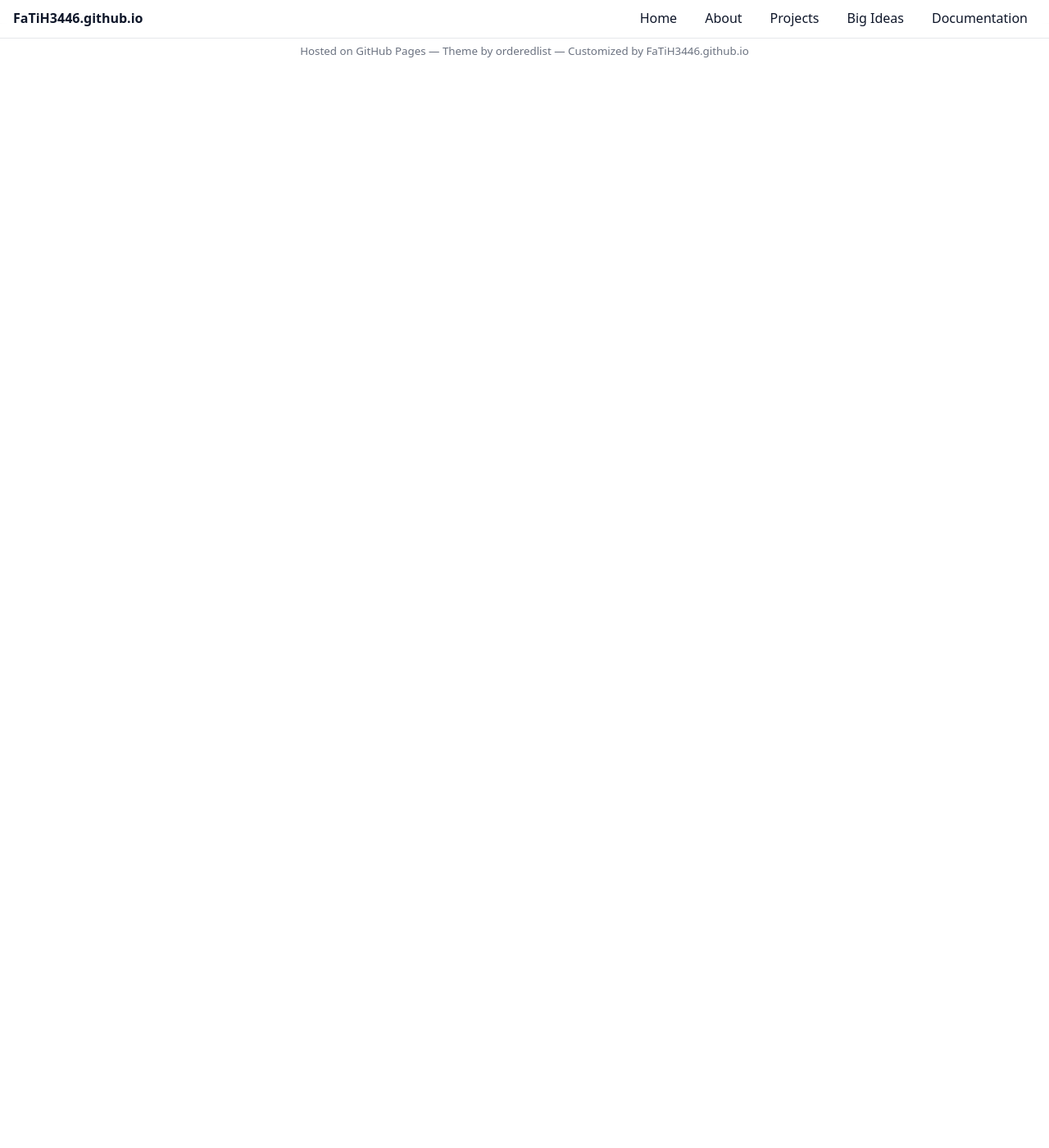
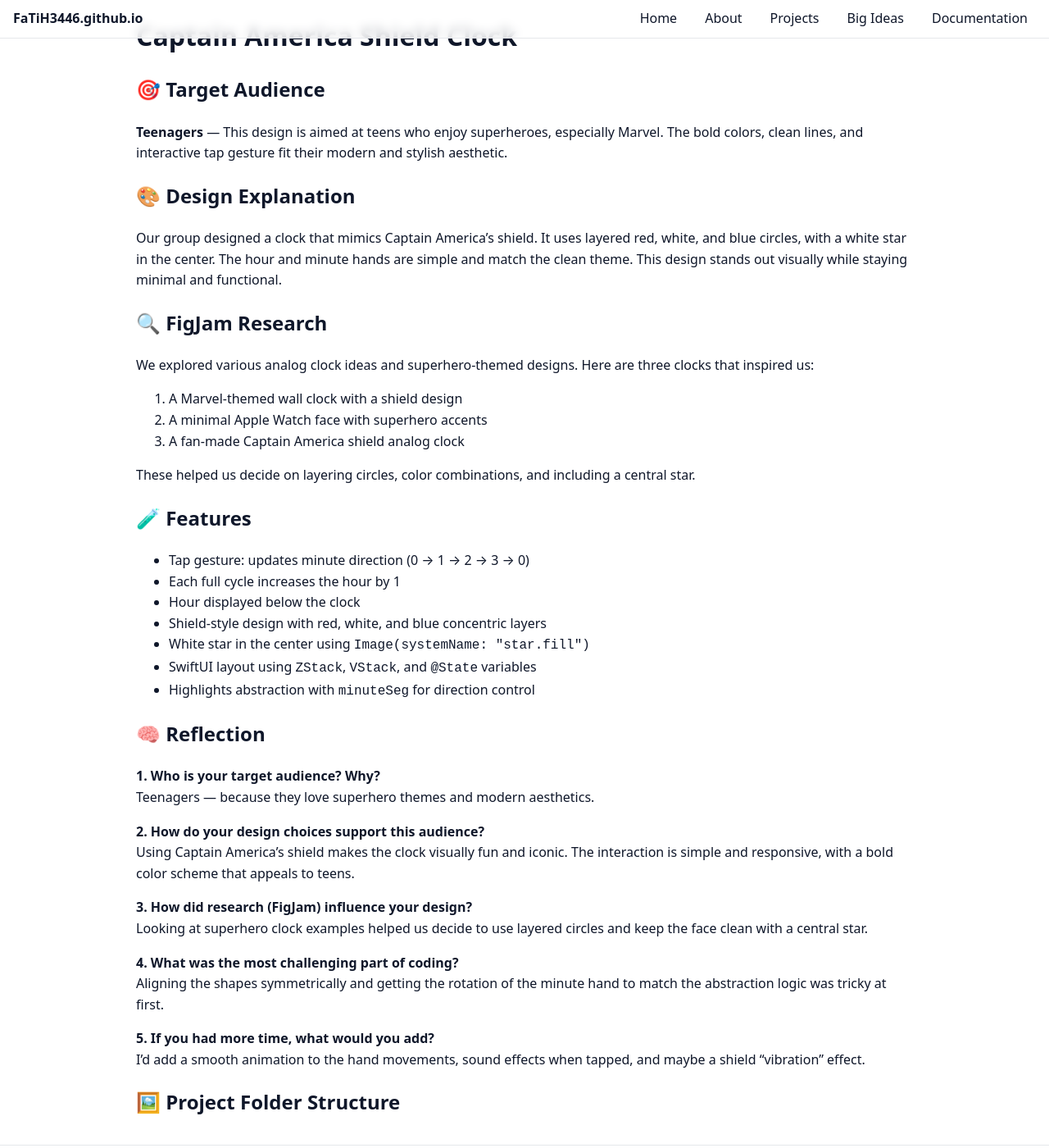
Before and after one commit to FaTiH3446/FaTiH3446.github.io, a Jekyll site: the page built from project.md, in a window 1280 px wide and 1400 px high, scrolled down 2126 px. Shown: the whole window at 82% size. Built offline with Jekyll 4.4.1, drawn with Linux system fonts in a browser that asks for light colours; before the commit the page ends 2221 px from its top, so only the background shows below that.

Commit message:
Update project.md

```diff
--- a/project.md
+++ b/project.md
@@ -110,3 +110,47 @@ ng TicTacToe.swift…]()
 
 
 - **Link:** <https://github.com/FaTiH3446/>
+
+# Captain America Shield Clock
+
+## 🎯 Target Audience
+**Teenagers** — This design is aimed at teens who enjoy superheroes, especially Marvel. The bold colors, clean lines, and interactive tap gesture fit their modern and stylish aesthetic.
+
+## 🎨 Design Explanation
+Our group designed a clock that mimics Captain America's shield. It uses layered red, white, and blue circles, with a white star in the center. The hour and minute hands are simple and match the clean theme. This design stands out visually while staying minimal and functional.
+
+## 🔍 FigJam Research
+We explored various analog clock ideas and superhero-themed designs. Here are three clocks that inspired us:
+1. A Marvel-themed wall clock with a shield design
+2. A minimal Apple Watch face with superhero accents
+3. A fan-made Captain America shield analog clock
+
+These helped us decide on layering circles, color combinations, and including a central star.
+
+## 🧪 Features
+- Tap gesture: updates minute direction (0 → 1 → 2 → 3 → 0)
+- Each full cycle increases the hour by 1
+- Hour displayed below the clock
+- Shield-style design with red, white, and blue concentric layers
+- White star in the center using `Image(systemName: "star.fill")`
+- SwiftUI layout using `ZStack`, `VStack`, and `@State` variables
+- Highlights abstraction with `minuteSeg` for direction control
+
+## 🧠 Reflection
+
+**1. Who is your target audience? Why?**
+Teenagers — because they love superhero themes and modern aesthetics.
+
+**2. How do your design choices support this audience?**
+Using Captain America's shield makes the clock visually fun and iconic. The interaction is simple and responsive, with a bold color scheme that appeals to teens.
+
+**3. How did research (FigJam) influence your design?**
+Looking at superhero clock examples helped us decide to use layered circles and keep the face clean with a central star.
+
+**4. What was the most challenging part of coding?**
+Aligning the shapes symmetrically and getting the rotation of the minute hand to match the abstraction logic was tricky at first.
+
+**5. If you had more time, what would you add?**
+I’d add a smooth animation to the hand movements, sound effects when tapped, and maybe a shield “vibration” effect.
+
+## 🖼️ Project Folder Structure
```
